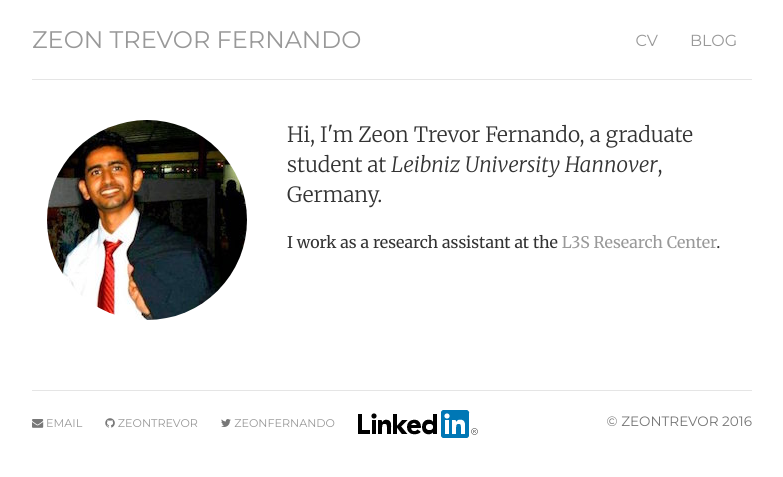
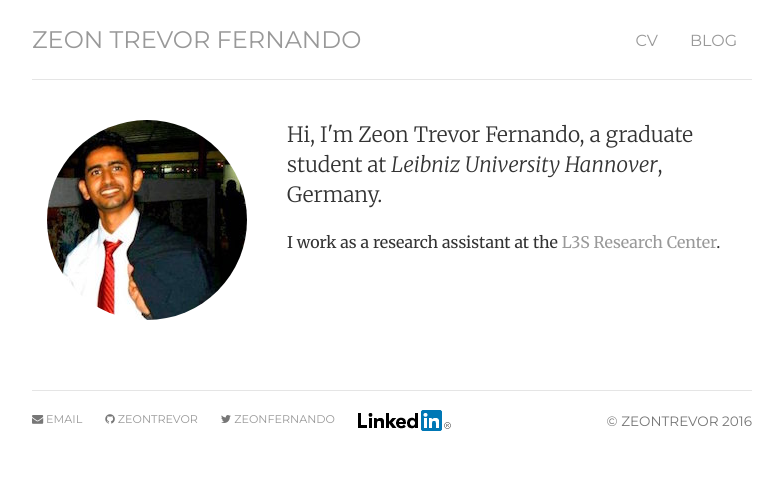
Before and after one commit to ZeonTrevor/zeontrevor.github.io, a Jekyll site: the page built from index.html, in a window 1280 px wide. Shown: the top 477 px of the page, without its empty margins (248-1031 px from the left). Built offline with Jekyll 4.4.1, drawn with Linux system fonts in a browser that asks for light colours.

Commit message:
modified linkedin logo

```diff
--- a/_layouts/default.html
+++ b/_layouts/default.html
@@ -42,7 +42,7 @@
           <li><i class="fa fa-envelope" aria-hidden="true"></i><a href="mailto:zeon.trevor@gmail.com"> Email</a></li>
           <li><i class="fa fa-github" aria-hidden="true"></i><a href="https://github.com/ZeonTrevor"> ZeonTrevor</a></li>
           <li><i class="fa fa-twitter" aria-hidden="true"></i><a href="https://twitter.com/zeonfernando"> zeonfernando</a></li>
-          <li><a href="de.linkedin.com/in/zeonfernando"><img src="/img/Logo-2C-28px-R.png"/></a></li>
+          <li><a href="de.linkedin.com/in/zeonfernando"><img src="/img/Logo-2C-21px-R.png"/></a></li>
         </ul>
       </div>
       <div class="col-sm-4">
```
Also changed, not shown: img/Logo-2C-21px-R.png (added).
